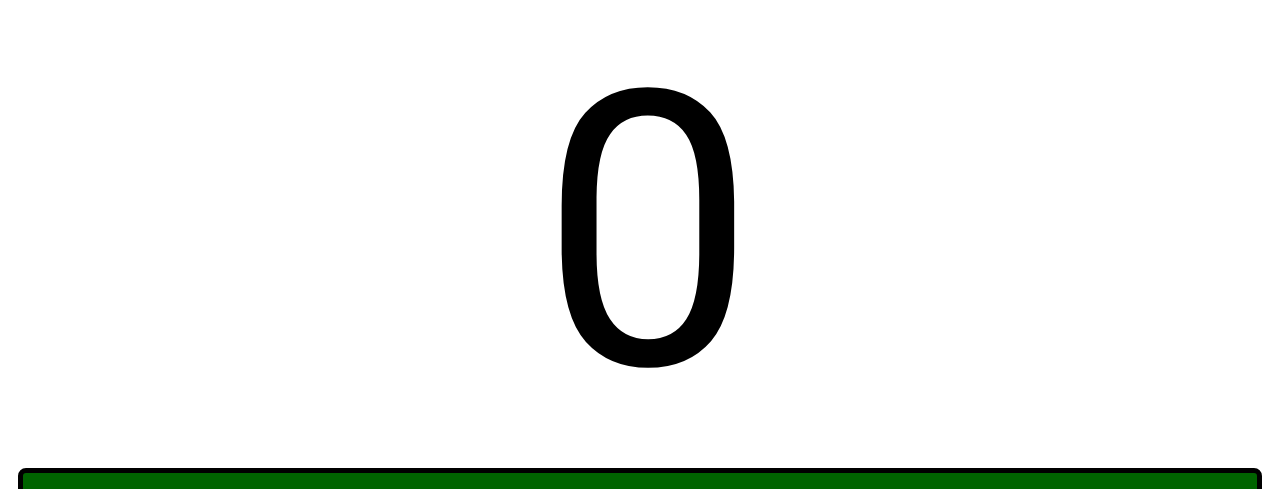
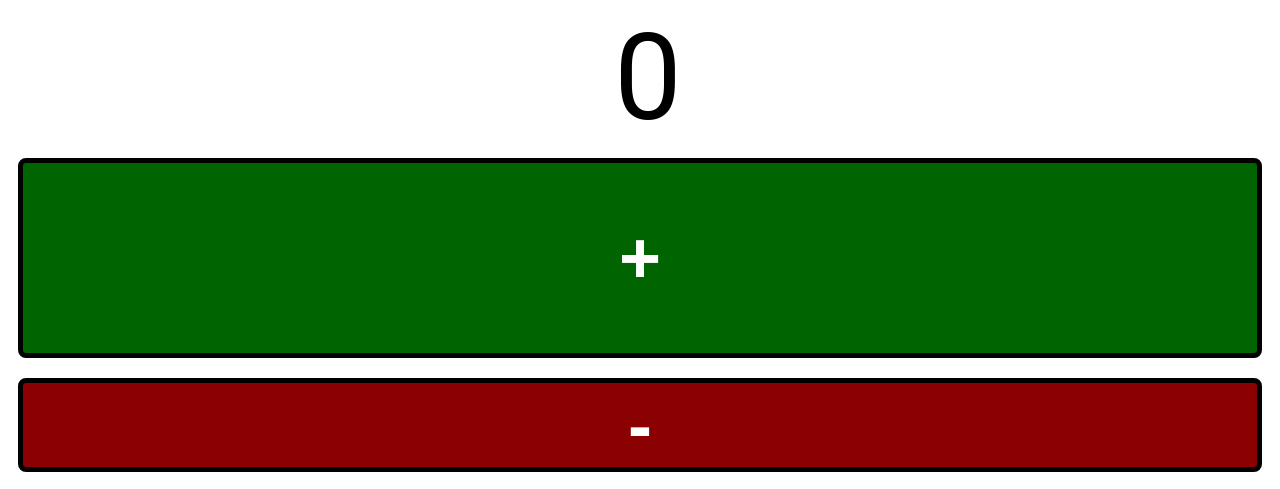
Before and after one commit to sil-sin/counter, a plain HTML site: page index.html in a window 1280 px wide. Shown: the top 489 px of the page. Drawn offline with Linux system fonts and the light colour scheme.

Commit message:
fix button

```diff
--- a/style.css
+++ b/style.css
@@ -11,7 +11,7 @@ div {
   align-items: end;
   justify-content: center;
   width: 100vw;
-  font-size: 30vw;
+  font-size: 15vh;
   align-self: stretch;
 }
 
@@ -34,6 +34,7 @@ button:active {
 
 .add {
   background-color: darkgreen;
+  height: 25vh;
 }
 
 .remove {
```
